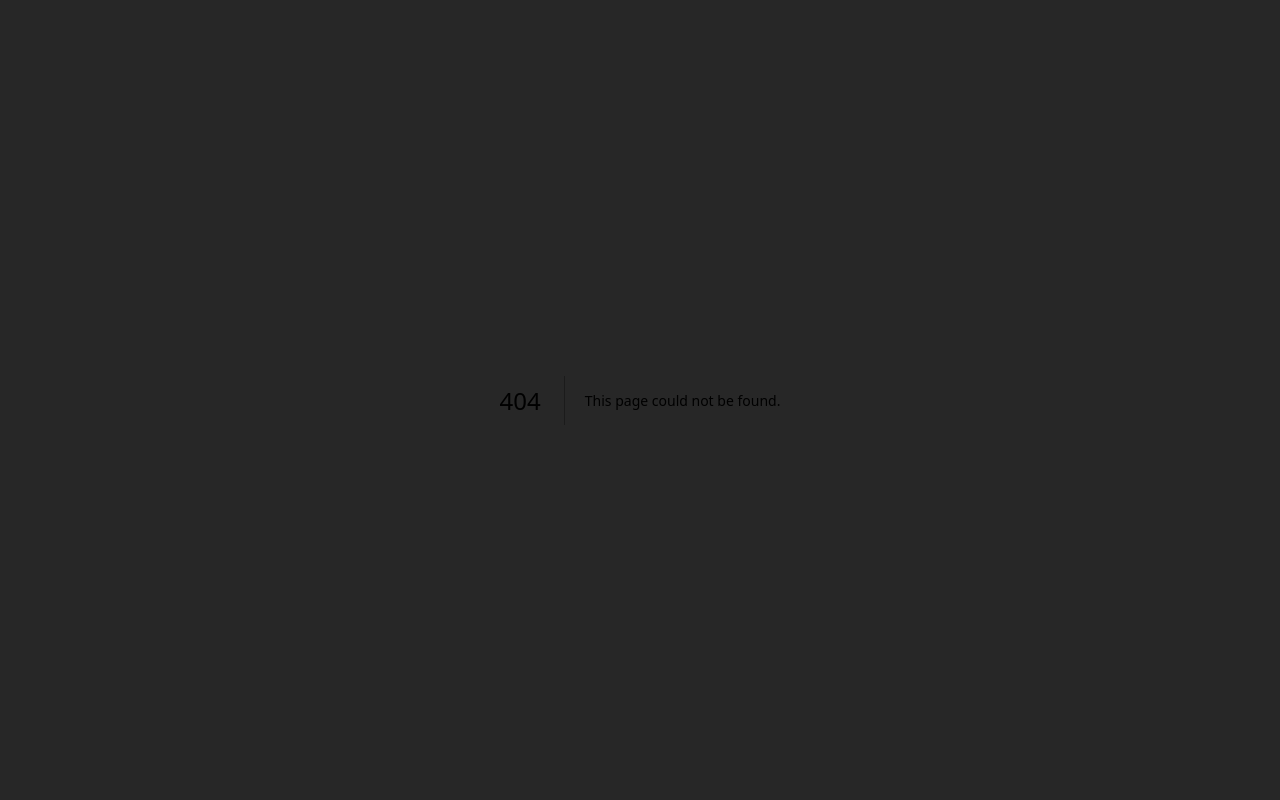
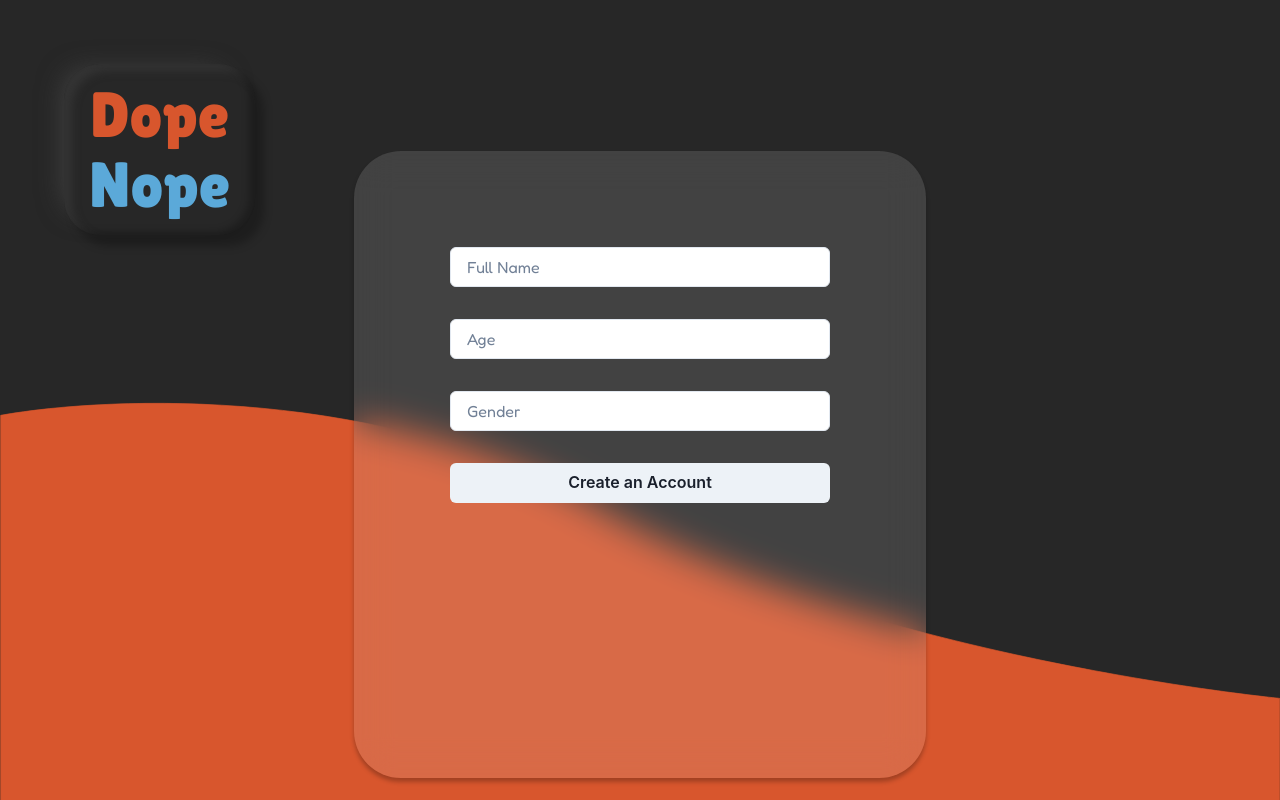
Before and after one commit to mertthesamael/dopenope, a Next.js app: page /signup in a window 1280 px wide. Before the commit this address had no page. Built offline with nearby package versions, Linux system fonts and the light colour scheme.

Commit message:
-buttons and signup page template Button colors will change Form inputs will increase

```diff
--- /dev/null
+++ b/components/Logo/index.js
@@ -0,0 +1,17 @@
+import { Flex, Text } from "@chakra-ui/react"
+
+
+
+
+const Logo = () => {
+
+
+    return(
+        <Flex fontFamily='Lilita One' width='191px' flexDir='column' align='center' justify='center' height='171px' bg='#272727' boxShadow='9px 11px 8px rgba(0, 0, 0, 0.25), -15px -8px 27px -15px rgba(82, 82, 82, 0.62), inset -6px -3px 7px rgba(0, 0, 0, 0.25), inset 8px 7px 9px rgba(64, 64, 64, 0.5)' borderRadius='36px'>
+            <Text fontSize='64px' lineHeight='70px' color='#D8562D'>Dope</Text>
+            <Text fontSize='64px' lineHeight='70px' color='#5BA9D9'>Nope</Text>
+        </Flex>
+    )
+}
+
+export default Logo;
--- /dev/null
+++ b/components/SİgnupForm/SignupForm.js
@@ -0,0 +1,20 @@
+import { Button, Input } from "@chakra-ui/react"
+
+
+
+
+
+const SignupForm = () => {
+
+
+    return(
+        <form style={{display:'flex',flexDirection:'column', gap:'2rem', width:'100%', padding:'1rem'}}>
+            <Input name='fullName' bgColor='white' fontFamily='Fredoka' placeholder='Full Name'/>
+            <Input name='age' bgColor='white' fontFamily='Fredoka' placeholder='Age'/>
+            <Input name='gender' bgColor='white' fontFamily='Fredoka' placeholder='Gender'/>
+            <Button type='submit'>Create an Account</Button>
+        </form>
+    )
+}
+
+export default SignupForm;
--- /dev/null
+++ b/pages/signup/index.js
@@ -0,0 +1,30 @@
+import { Flex } from "@chakra-ui/react"
+import vector from "../../assets/svg/Vector 2.svg"
+import Image from "next/image"
+import Logo from "../../components/Logo"
+import SignupForm from "../../components/SİgnupForm/SignupForm"
+
+
+
+
+const Signup = () => {
+
+
+    return(
+   <Flex w='100vw' h='100vh' maxW='1920px' bgColor={"#272727"} flexDir='column'>
+    <Image style={{position:'fixed', transform:'scale(1)',bottom:'0', zIndex:'1'}} src={vector}/>
+        <Flex p='4rem' h='90px'>
+            <Logo></Logo>
+        </Flex>
+        <Flex justify='center' align='center' w='100%' h='100%' zIndex='2'>
+            <Flex w='572px' boxShadow='0px 4px 4px rgba(0, 0, 0, 0.25)' h='627px' background='rgba(217, 217, 217, 0.15)' backdropFilter={'blur(18.5px)'} borderRadius='47px'>
+                <Flex h='100%' w='100%' p='5rem'>
+                <SignupForm/>
+                </Flex>
+            </Flex>
+        </Flex>
+    </Flex>
+    )
+}
+
+export default Signup
```
Also changed, not shown: assets/svg/icons.js (added, +28 -0 lines), components/DopeNopeButton/index.js (+24 -4 lines), pages/app/index.js (+6 -4 lines), assets/svg/fire-svgrepo-com 1.svg (added), assets/svg/snow.svg (added).
